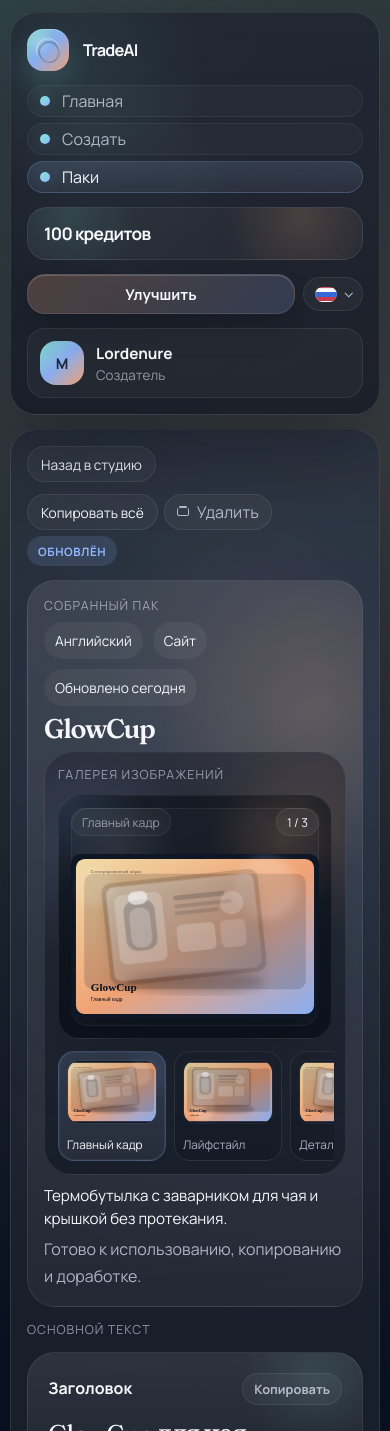
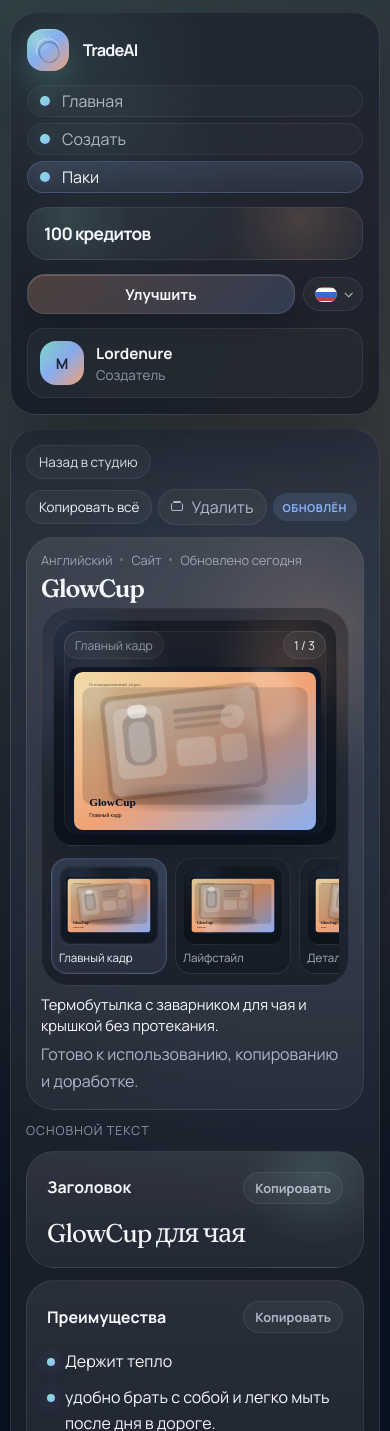
Before and after one commit to Lordenure/AI-Product-Generator, a Next.js app in the folder frontend/: page /ru/studio/packs/glowcup in a window 390 px wide. Shown: the top 1431 px of the page. Built offline with nearby package versions, Linux system fonts and the light colour scheme.

Commit message:
Trying to fix scaling 3

```diff
--- a/frontend/src/features/studio/PackDetailScreen.module.css
+++ b/frontend/src/features/studio/PackDetailScreen.module.css
@@ -1,10 +1,10 @@
 .panel {
   display: grid;
-  gap: 16px;
+  gap: 14px;
   min-height: 0;
   height: 100%;
   overflow: auto;
-  padding: 20px;
+  padding: 18px;
   border: 1px solid var(--line);
   border-radius: var(--radius-xl);
   background:
@@ -18,14 +18,14 @@
   display: flex;
   align-items: center;
   justify-content: space-between;
-  gap: 12px;
+  gap: 10px;
   flex-wrap: wrap;
 }
 
 .topActions {
   display: inline-flex;
   align-items: center;
-  gap: 8px;
+  gap: 6px;
   flex-wrap: wrap;
 }
 
@@ -48,13 +48,13 @@
   display: inline-flex;
   align-items: center;
   justify-content: center;
-  min-height: 36px;
-  padding: 0 13px;
+  min-height: 34px;
+  padding: 0 12px;
   border: 1px solid rgba(255, 255, 255, 0.08);
   border-radius: 999px;
   background: rgba(255, 255, 255, 0.04);
   color: var(--text);
-  font-size: 0.86rem;
+  font-size: 0.84rem;
 }
 
 .backLink:hover,
@@ -84,8 +84,8 @@
 
 .resultHero {
   display: grid;
-  gap: 10px;
-  padding: 18px;
+  gap: 8px;
+  padding: 16px;
   overflow: visible;
   background:
     radial-gradient(circle at 86% 18%, rgba(255, 171, 122, 0.15), transparent 24%),
@@ -96,13 +96,13 @@
 .heroIntro,
 .sectionHeading {
   display: grid;
-  gap: 8px;
+  gap: 6px;
 }
 
 .heroContent {
   display: grid;
-  gap: 5px;
-  max-width: 42rem;
+  gap: 4px;
+  max-width: 40rem;
 }
 
 .heroGallery {
@@ -132,7 +132,7 @@
 .title {
   max-width: min(100%, 14ch);
   font-family: var(--font-display);
-  font-size: clamp(1.72rem, 2.7vw, 2.38rem);
+  font-size: clamp(1.62rem, 2.45vw, 2.18rem);
   line-height: 0.98;
   letter-spacing: -0.05em;
   text-wrap: balance;
@@ -141,8 +141,8 @@
 
 .summary {
   color: var(--text);
-  font-size: 0.95rem;
-  line-height: 1.5;
+  font-size: 0.92rem;
+  line-height: 1.48;
 }
 
 .text,
@@ -155,33 +155,42 @@
 }
 
 .text {
-  max-width: 31rem;
+  max-width: 30rem;
 }
 
 .meta {
   display: flex;
   flex-wrap: wrap;
-  gap: 10px;
+  gap: 8px;
 }
 
 .meta span {
+  display: inline-flex;
+  align-items: center;
   max-width: 100%;
-  padding: 9px 11px;
+  color: var(--text-soft);
+  font-size: 0.8rem;
+  line-height: 1.25;
+}
+
+.meta span + span::before {
+  content: "";
+  width: 3px;
+  height: 3px;
+  margin-right: 8px;
   border-radius: 999px;
-  background: rgba(255, 255, 255, 0.05);
-  color: var(--text);
-  font-size: 0.86rem;
+  background: rgba(255, 255, 255, 0.26);
 }
 
 .gallerySection,
 .primaryGroup,
 .secondaryGroup {
   display: grid;
-  gap: 14px;
+  gap: 12px;
 }
 
 .gallerySection {
-  padding: 14px;
+  padding: 12px;
   background:
     radial-gradient(circle at 88% 18%, rgba(255, 171, 122, 0.14), transparent 24%),
     radial-gradient(circle at 12% 22%, rgba(145, 183, 255, 0.14), transparent 26%),
@@ -191,14 +200,6 @@
 
 .sectionText {
   max-width: 40rem;
-}
-
-.sectionHeader {
-  display: flex;
-  align-items: center;
-  justify-content: flex-start;
-  gap: 8px;
-  flex-wrap: wrap;
 }
 
 .copyButton {
@@ -217,9 +218,10 @@
 
 .galleryShell {
   display: grid;
-  grid-template-columns: minmax(0, 1fr) 116px;
-  gap: 10px;
+  grid-template-columns: minmax(0, 1fr) 138px;
+  gap: 8px;
   align-items: stretch;
+  min-width: 0;
 }
 
 .galleryBadgeMuted,
@@ -248,13 +250,13 @@
   position: relative;
   display: grid;
   grid-template-rows: auto minmax(0, 1fr);
-  gap: 10px;
-  min-height: 240px;
-  height: clamp(240px, 23vw, 286px);
-  max-height: 286px;
-  padding: 12px;
+  gap: 8px;
+  min-height: 228px;
+  height: clamp(228px, 21.5vw, 264px);
+  max-height: 264px;
+  padding: 10px;
   border: 1px solid rgba(255, 255, 255, 0.08);
-  border-radius: 22px;
+  border-radius: 20px;
   background:
     radial-gradient(circle at top left, rgba(145, 183, 255, 0.14), transparent 24%),
     radial-gradient(circle at 82% 18%, rgba(255, 171, 122, 0.16), transparent 24%),
@@ -265,8 +267,8 @@
 .galleryFrame::before {
   content: "";
   position: absolute;
-  inset: 12px;
-  border-radius: 18px;
+  inset: 10px;
+  border-radius: 16px;
   border: 1px solid rgba(255, 255, 255, 0.06);
   background:
     radial-gradient(circle at 20% 20%, rgba(255, 255, 255, 0.08), transparent 22%),
@@ -280,7 +282,7 @@
   display: flex;
   align-items: center;
   justify-content: space-between;
-  gap: 8px;
+  gap: 6px;
   flex-wrap: wrap;
 }
 
@@ -305,20 +307,22 @@
 }
 
 .galleryThumbs {
-  display: flex;
-  flex-direction: column;
-  gap: 10px;
+  display: grid;
+  grid-template-rows: repeat(3, minmax(0, 1fr));
+  gap: 8px;
   min-height: 0;
+  height: 100%;
+  align-self: stretch;
 }
 
 .galleryThumb {
-  flex: 1 1 0;
   display: grid;
   grid-template-rows: minmax(0, 1fr) auto;
-  gap: 7px;
+  gap: 6px;
   min-width: 0;
   min-height: 0;
-  padding: 8px;
+  height: 100%;
+  padding: 7px;
   border: 1px solid rgba(255, 255, 255, 0.085);
   border-radius: 16px;
   background:
@@ -348,16 +352,34 @@
   box-shadow: inset 0 0 0 1px rgba(145, 183, 255, 0.08);
 }
 
+.galleryThumbPreview {
+  display: grid;
+  place-items: center;
+  min-width: 0;
+  min-height: 0;
+  padding: 6px;
+  border-radius: 12px;
+  border: 1px solid rgba(255, 255, 255, 0.06);
+  background:
+    radial-gradient(circle at 20% 16%, rgba(145, 183, 255, 0.12), transparent 24%),
+    linear-gradient(180deg, rgba(255, 255, 255, 0.04), rgba(255, 255, 255, 0.015)),
+    rgba(5, 10, 19, 0.72);
+}
+
+.galleryThumbActive .galleryThumbPreview {
+  border-color: rgba(145, 183, 255, 0.16);
+  box-shadow: inset 0 0 0 1px rgba(145, 183, 255, 0.08);
+}
+
 .galleryThumbImage {
   width: 100%;
   height: 100%;
   min-height: 0;
-  border-radius: 12px;
-  object-fit: cover;
-  border: 1px solid rgba(255, 255, 255, 0.06);
+  object-fit: contain;
+  object-position: center center;
 }
 
-.galleryThumb span {
+.galleryThumbLabel {
   min-width: 0;
   font-size: 0.74rem;
   line-height: 1.3;
@@ -521,10 +543,10 @@
   display: inline-flex;
   align-items: center;
   justify-content: center;
-  min-height: 30px;
-  padding: 0 11px;
+  min-height: 28px;
+  padding: 0 10px;
   border-radius: 999px;
-  font-size: 0.72rem;
+  font-size: 0.68rem;
   font-weight: 700;
   letter-spacing: 0.05em;
   text-transform: uppercase;
@@ -561,94 +583,94 @@
   }
 }
 
-@media (max-width: 920px) {
+@media (max-width: 980px) {
   .galleryShell {
     grid-template-columns: 1fr;
     gap: 12px;
   }
 
   .galleryThumbs {
-    flex-direction: row;
+    display: grid;
+    grid-template-rows: none;
+    grid-auto-flow: column;
+    grid-auto-columns: 132px;
     overflow-x: auto;
     padding-bottom: 4px;
     margin-bottom: -4px;
     scrollbar-width: thin;
+    overscroll-behavior-x: contain;
+    scroll-snap-type: x proximity;
+    height: auto;
+    align-self: auto;
   }
 
   .galleryThumb {
-    flex: 0 0 118px;
-    min-height: 116px;
+    min-height: auto;
+    height: auto;
+    scroll-snap-align: start;
   }
 
-  .galleryThumbImage {
-    height: 72px;
+  .galleryThumbPreview {
+    aspect-ratio: 1.34;
   }
 }
 
 @media (max-width: 860px) {
   .panel {
-    padding: 16px;
+    padding: 15px;
     border-radius: 26px;
   }
 
   .title {
     max-width: 100%;
-    font-size: clamp(1.68rem, 6.6vw, 2.1rem);
+    font-size: clamp(1.56rem, 6.2vw, 1.96rem);
   }
 
   .resultHero {
-    padding: 16px;
+    padding: 14px;
   }
 
   .gallerySection {
-    padding: 13px;
+    padding: 11px;
   }
 
   .galleryFrame {
-    min-height: 220px;
-    height: clamp(220px, 58vw, 268px);
-    max-height: 268px;
+    min-height: 214px;
+    height: clamp(214px, 55vw, 246px);
+    max-height: 246px;
   }
 
   .galleryThumbs {
     gap: 8px;
   }
-
-  .galleryThumbImage {
-    height: 68px;
-  }
 }
 
 @media (max-width: 640px) {
   .panel {
-    gap: 14px;
+    gap: 12px;
   }
 
   .topActions {
     gap: 6px;
   }
 
-  .gallerySection {
-    gap: 12px;
-  }
-
   .galleryFrame {
-    min-height: 204px;
-    height: clamp(204px, 64vw, 244px);
-    max-height: 244px;
+    min-height: 196px;
+    height: clamp(196px, 63vw, 226px);
+    max-height: 226px;
   }
 
   .galleryThumbs {
+    grid-auto-columns: 116px;
     margin-inline: -2px;
     padding-inline: 2px;
   }
 
-  .galleryThumb {
-    flex-basis: 108px;
-    min-height: 110px;
+  .galleryThumbPreview {
+    aspect-ratio: 1.28;
   }
 
-  .galleryThumbImage {
-    height: 64px;
+  .galleryThumbLabel {
+    font-size: 0.72rem;
   }
 }
--- a/frontend/src/features/studio/PackDetailScreen.tsx
+++ b/frontend/src/features/studio/PackDetailScreen.tsx
@@ -122,7 +122,6 @@
 
         <article className={styles.resultHero}>
           <div className={styles.heroIntro}>
-            <span className={styles.kicker}>{copy.studio.detailLabel}</span>
             <div className={styles.meta}>
               <span>{pack.languageLabel}</span>
               <span>{pack.targetLabel}</span>
@@ -132,11 +131,7 @@
 
           <h1 className={styles.title}>{pack.productName}</h1>
 
-          <section className={`${styles.gallerySection} ${styles.heroGallery}`.trim()}>
-            <div className={styles.sectionHeader}>
-              <span className={styles.sectionLabel}>{copy.studio.detailGalleryTitle}</span>
-            </div>
-
+          <section className={`${styles.gallerySection} ${styles.heroGallery}`.trim()} aria-label={copy.studio.detailGalleryTitle}>
             {activeGalleryImage ? (
               <div className={styles.galleryShell}>
                 <div className={styles.galleryFrame}>
@@ -165,8 +160,10 @@
                       onClick={() => setActiveImage(index)}
                       aria-pressed={index === activeImage}
                     >
-                      <img src={image.src} alt="" className={styles.galleryThumbImage} aria-hidden="true" />
-                      <span>{image.label}</span>
+                      <span className={styles.galleryThumbPreview} aria-hidden="true">
+                        <img src={image.src} alt="" className={styles.galleryThumbImage} aria-hidden="true" />
+                      </span>
+                      <span className={styles.galleryThumbLabel}>{image.label}</span>
                     </button>
                   ))}
                 </div>
```
